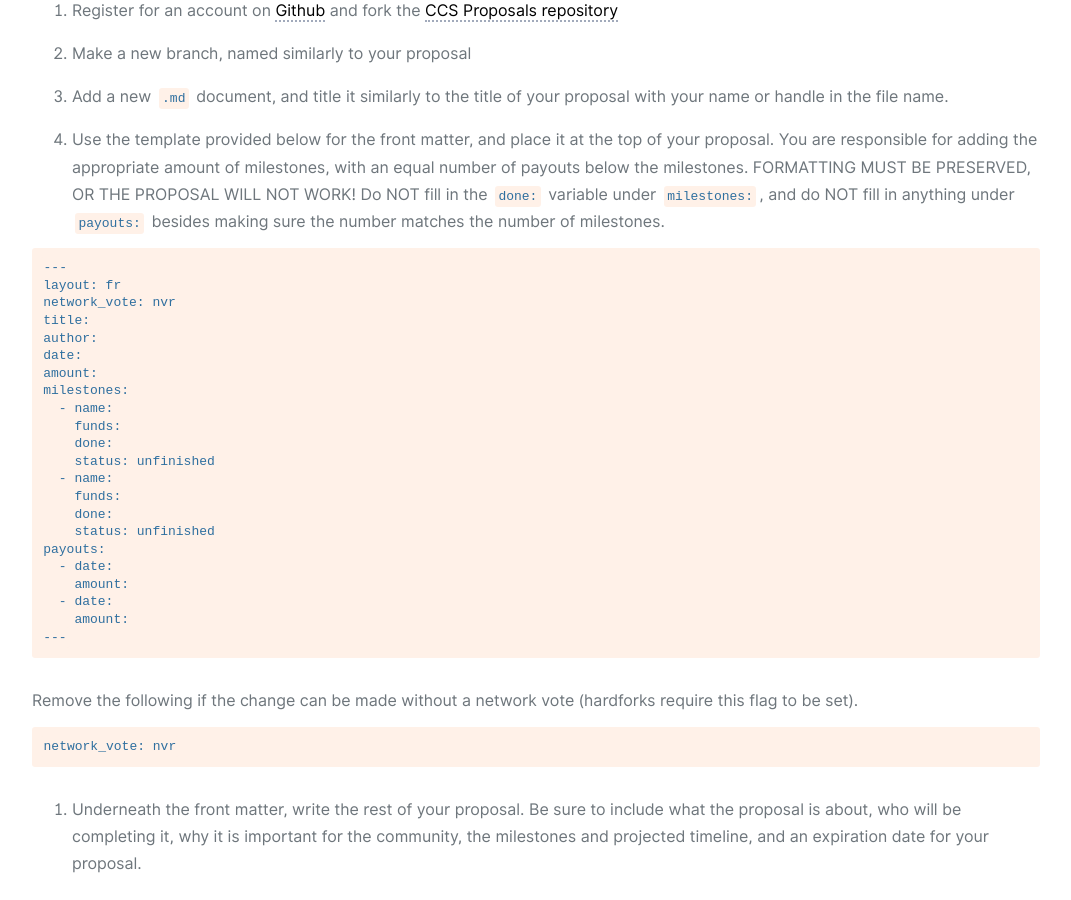
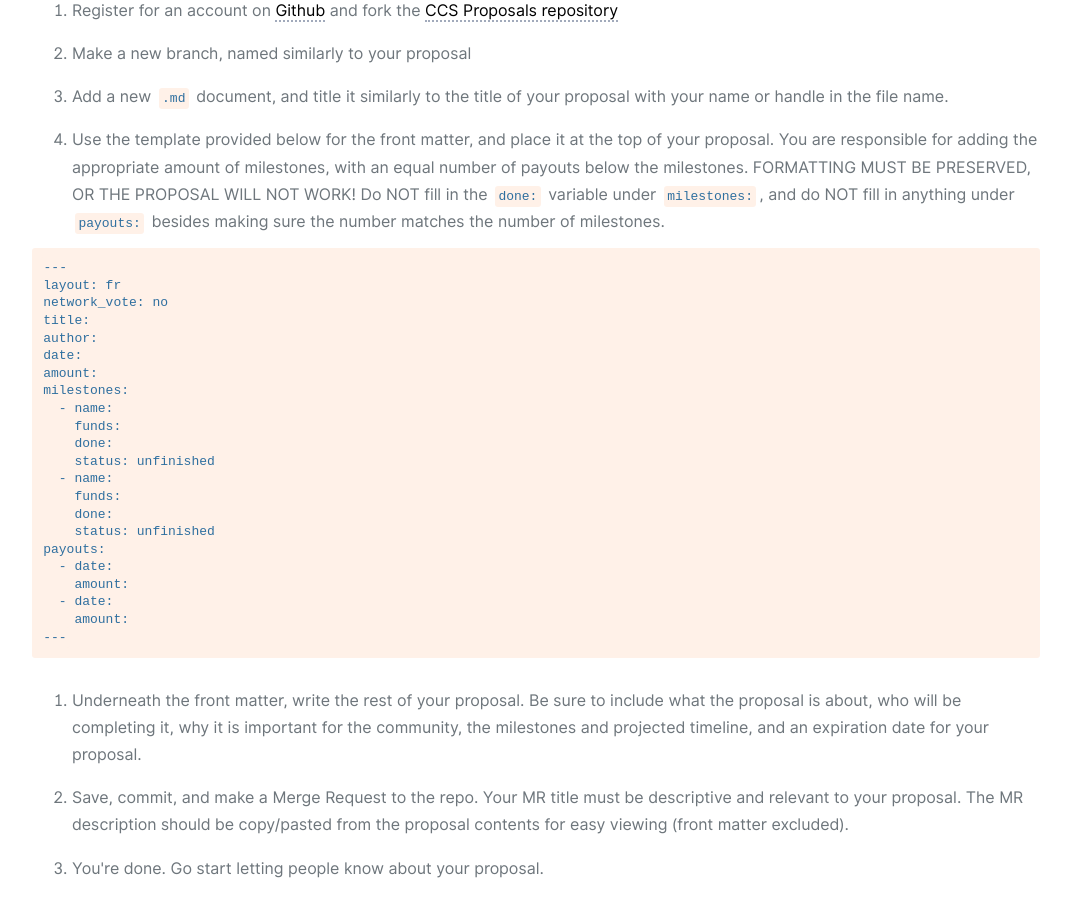
Before and after one commit to particl/ccs-front, a Jekyll site: the page built from how-to-ccs/index.md, in a window 1280 px wide and 900 px high, scrolled down 743 px. Shown: the whole window, without its empty margins (104-1175 px from the left). Built offline with Jekyll 4.4.1, drawn with Linux system fonts in a browser that asks for light colours; some web fonts are replaced.

Commit message:
Update index.md

````diff
--- a/how-to-ccs/index.md
+++ b/how-to-ccs/index.md
@@ -22,7 +22,7 @@ The CCS utilizes git and Github for proposal tracking. A quickstart guide is pro
 ```
 ---
 layout: fr
-network_vote: nvr
+network_vote: no
 title:
 author:
 date:
@@ -44,10 +44,6 @@ payouts:
 ---
 ```
 
-Remove the following if the change can be made without a network vote (hardforks require this flag to be set).
-```
-network_vote: nvr
-```
 
 5. Underneath the front matter, write the rest of your proposal. Be sure to include what the proposal is about, who will be completing it, why it is important for the community, the milestones and projected timeline, and an expiration date for your proposal.
 6. Save, commit, and make a Merge Request to the repo. Your MR title must be descriptive and relevant to your proposal. The MR description should be copy/pasted from the proposal contents for easy viewing (front matter excluded).
````
